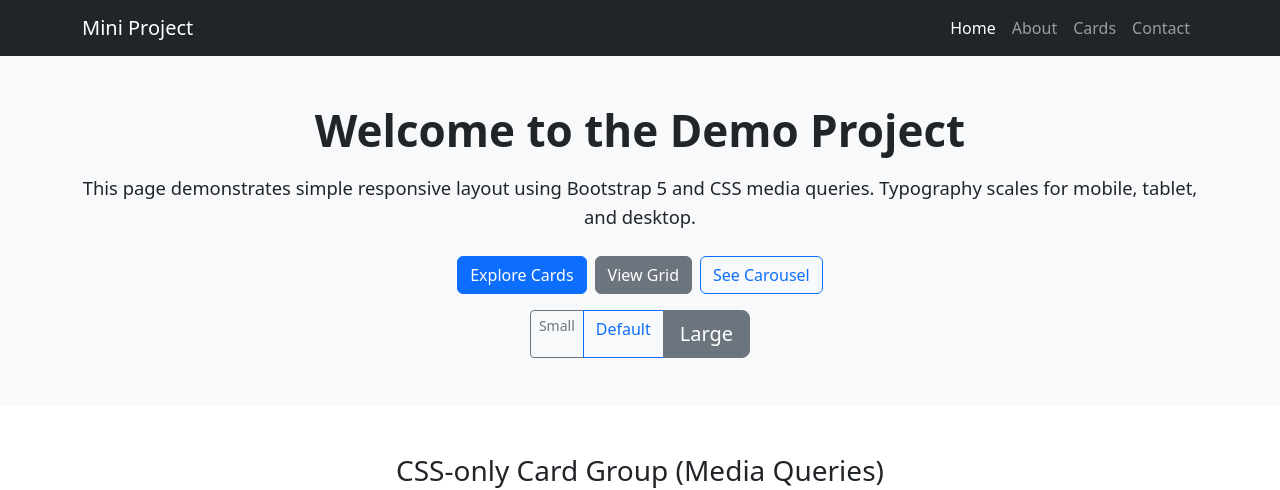
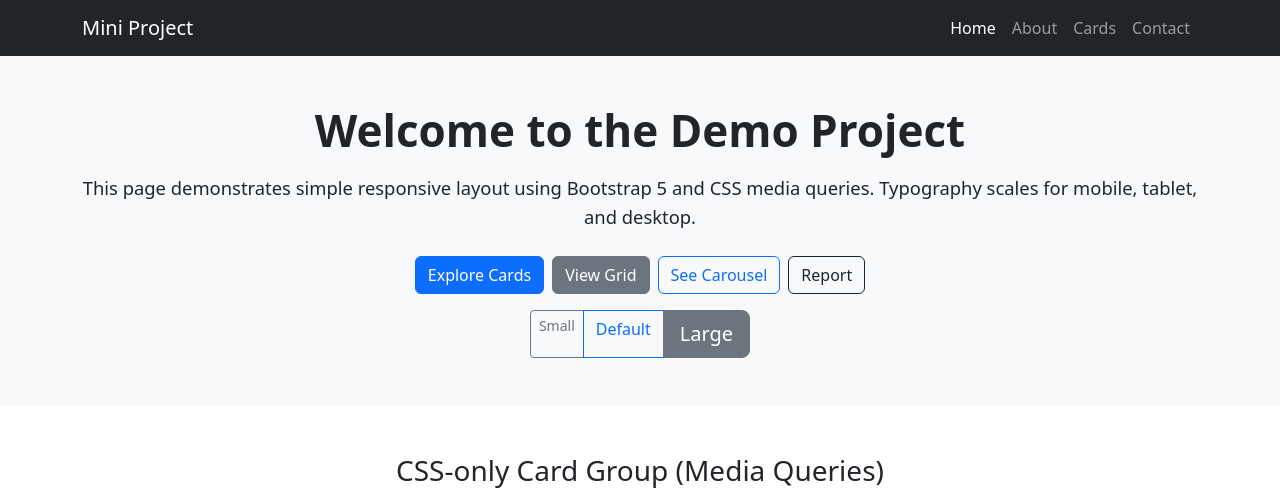
Before and after one commit to tr1ki/task4, a plain HTML site: page index.html in a window 1280 px wide. Shown: the top 490 px of the page. Drawn offline with nearby package versions, Linux system fonts and the light colour scheme.

Commit message:
add report button

```diff
--- a/index.html
+++ b/index.html
@@ -34,6 +34,7 @@
           <a class="btn btn-primary" href="#cards">Explore Cards</a>
           <a class="btn btn-secondary" href="#grid">View Grid</a>
           <a class="btn btn-outline-primary" href="#carousel">See Carousel</a>
+          <a class="btn btn-outline-dark" href="report.html" target="_blank">Report</a>
         </div>
         <div class="d-flex justify-content-center mt-3">
           <div class="btn-group" role="group" aria-label="Button group demo">
```
